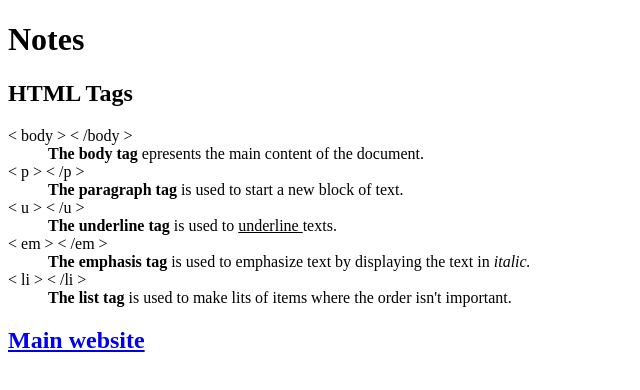
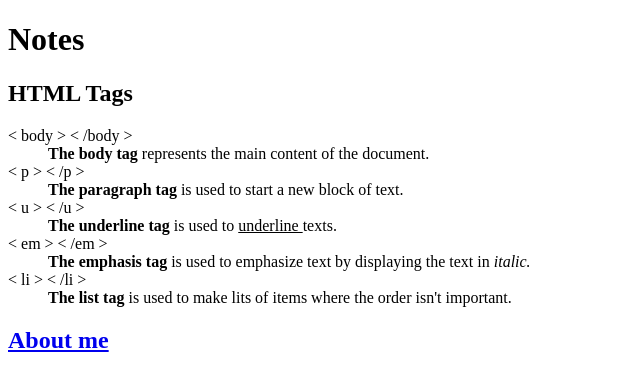
Before and after one commit to Sald0014/notes.html, a plain HTML site: page index.html in a window 1280 px wide. Shown: the whole page, without its empty margins (0-640 px from the left). Drawn offline with Linux system fonts and the light colour scheme.

Commit message:
Update index.html

```diff
--- a/index.html
+++ b/index.html
@@ -21,7 +21,7 @@
 
 <dl>
     <dt> < body > < /body > </dt>
-  <dd>     <strong>The body tag </strong> epresents the main content of the document. </dd>
+  <dd>     <strong>The body tag </strong> represents the main content of the document. </dd>
 
  <dt> < p > < /p > </dt>
   <dd>     <strong>The paragraph tag </strong> is used to start a new block of text.</dd>
@@ -40,7 +40,7 @@
 
 
 
-    <footer> <h2><a href="https://sald0014.github.io/"><strong>Main website</strong></a> </h2> </footer>
+    <footer> <h2><a href="https://sald0014.github.io/"><strong>About me</strong></a> </h2> </footer>
 
 
 </body>
```
